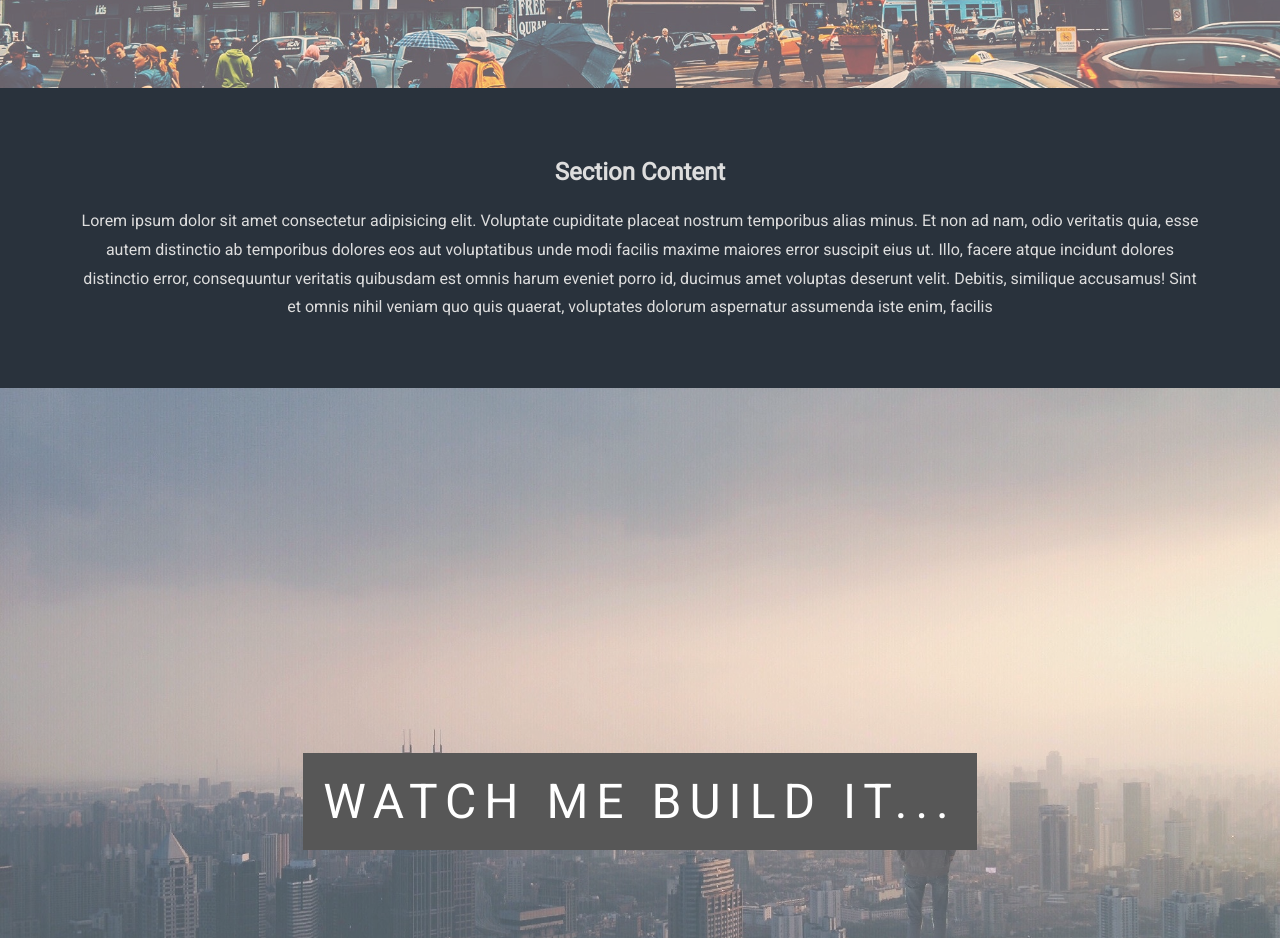
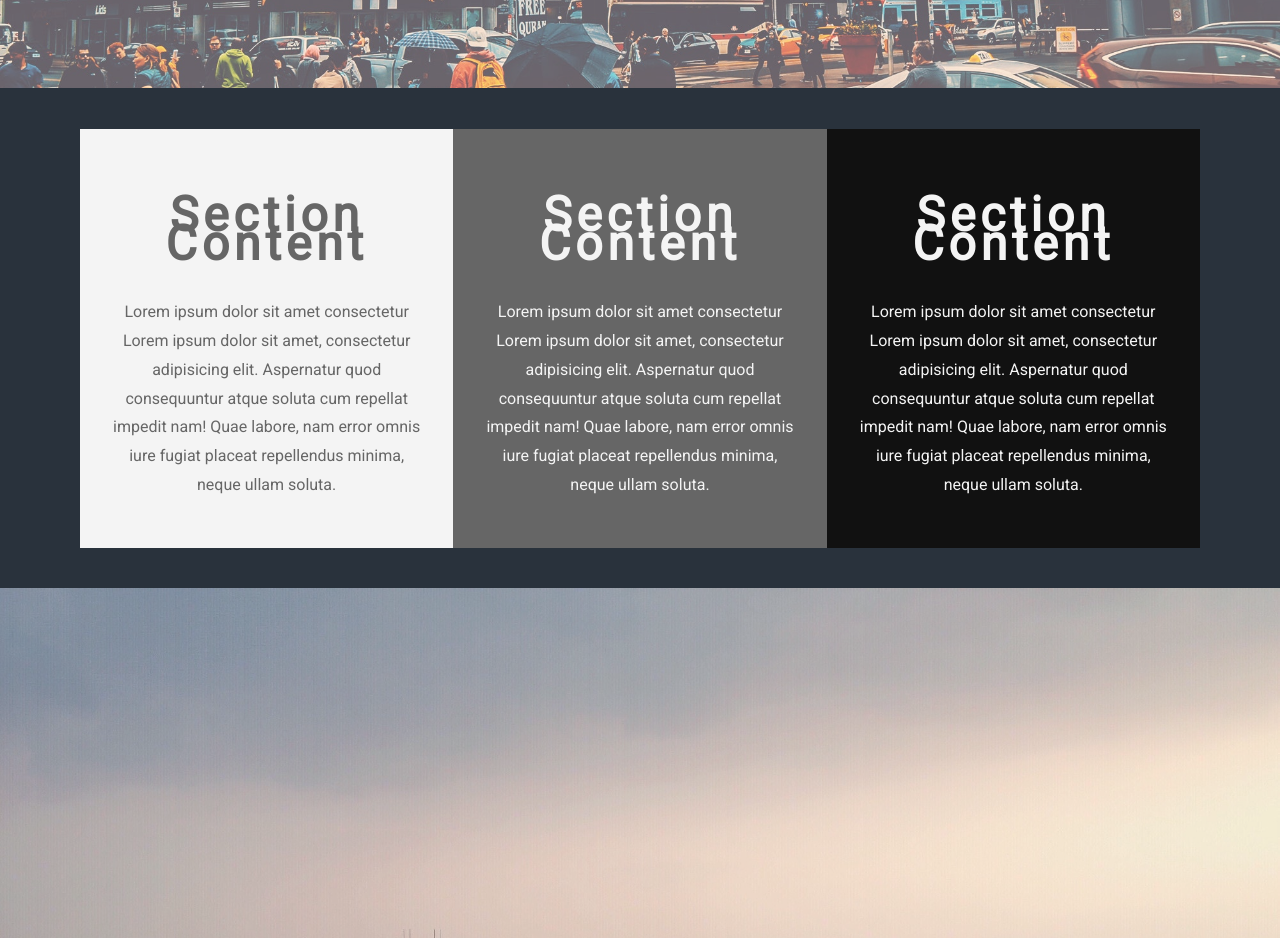
Before and after one commit to Adam-Ross/ParallaxDemoSite, a plain HTML site: page index.html in a window 1280 px wide. Shown: the part 2140-3078 px from the top of the page. Drawn offline with Linux system fonts and the light colour scheme.

Commit message:
working on css

```diff
--- a/css/main.css
+++ b/css/main.css
@@ -9,6 +9,42 @@ body, html {
     font-weight: 400;
     line-height: 1.8em;
     color: #666;
+}
+
+.bg-light {
+    background-color: #F4F4F4;
+    color: #666;
+}
+
+.bg-dark {
+    background-color: #111;;
+    color: #f4f4f4;
+}
+
+.bg-med {
+    background-color: #666;
+    color: #f4f4f4;
+}
+
+.container {
+    display: flex;
+    justify-content: center;
+    height: 400px;
+    align-items: center;
+}
+
+.item {
+    padding: 2rem;
+    flex: 1;
+}
+
+.item h2 {
+    font-size: 3rem;
+    letter-spacing: .3rem;
+}
+
+.item p {
+    line-height: 1.8rem;
 }
 
 .pmg1, .pmg2, .pmg3 {
--- a/index.html
+++ b/index.html
@@ -58,13 +58,20 @@
 
 
     <section class="section section-dark">
-        <h2>Section Content</h2>
-        <p>Lorem ipsum dolor sit amet consectetur adipisicing elit. Voluptate cupiditate placeat nostrum temporibus
-            alias minus. Et non ad nam, odio veritatis quia, esse autem distinctio ab temporibus dolores eos aut
-            voluptatibus unde modi facilis maxime maiores error suscipit eius ut. Illo, facere atque incidunt dolores
-            distinctio error, consequuntur veritatis quibusdam est omnis harum eveniet porro id, ducimus amet voluptas
-            deserunt velit. Debitis, similique accusamus! Sint et omnis nihil veniam quo quis quaerat, voluptates
-            dolorum aspernatur assumenda iste enim, facilis </p>
+        <div class="container">
+            <div class="item bg-light">
+                <h2>Section Content</h2>
+                <p>Lorem ipsum dolor sit amet consectetur Lorem ipsum dolor sit amet, consectetur adipisicing elit. Aspernatur quod consequuntur atque soluta cum repellat impedit nam! Quae labore, nam error omnis iure fugiat placeat repellendus minima, neque ullam soluta.</p>
+            </div>
+            <div class="item bg-med">
+                <h2>Section Content</h2>
+                <p>Lorem ipsum dolor sit amet consectetur Lorem ipsum dolor sit amet, consectetur adipisicing elit. Aspernatur quod consequuntur atque soluta cum repellat impedit nam! Quae labore, nam error omnis iure fugiat placeat repellendus minima, neque ullam soluta.</p>
+            </div>
+            <div class="item bg-dark">
+                <h2>Section Content</h2>
+                <p>Lorem ipsum dolor sit amet consectetur Lorem ipsum dolor sit amet, consectetur adipisicing elit. Aspernatur quod consequuntur atque soluta cum repellat impedit nam! Quae labore, nam error omnis iure fugiat placeat repellendus minima, neque ullam soluta.</p>
+            </div>
+        </div>
     </section>
 
     <div class="pmg1">
```
